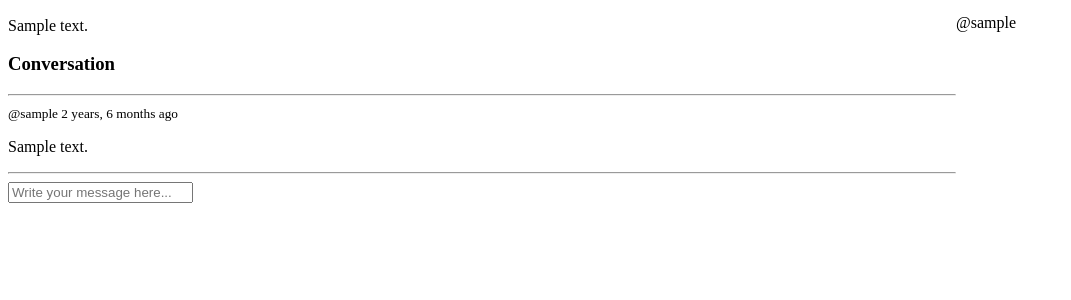
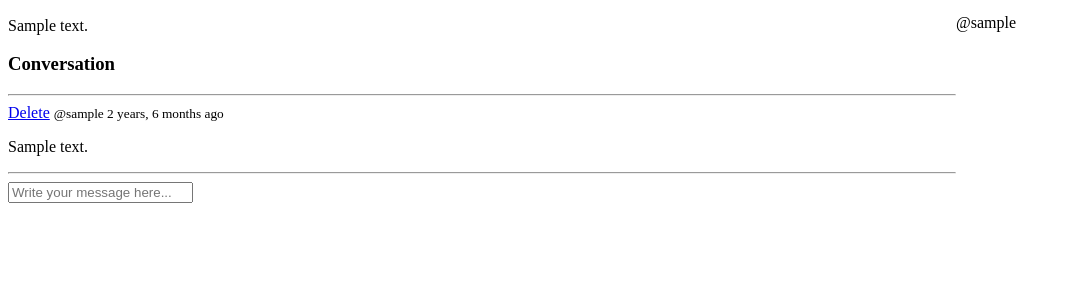
Before and after one commit to JustA3DObject/DevFriends, a Django app: page /room/1/ in a window 1280 px wide. Shown: the part 250-550 px from the top of the page, without its empty margins (0-1071 px from the left). Run offline with Django 4.2, Linux system fonts and the light colour scheme; a user stored in the database is signed in; tables that the repository leaves empty hold one stand-in row (values such as "Sample post").

Commit message:
Linked delete message view

```diff
--- a/devfriends/base/templates/base/room.html
+++ b/devfriends/base/templates/base/room.html
@@ -11,6 +11,10 @@
             <h3>Conversation</h3>
             <hr> {% for message in room_messages %}
             <div>
+
+                {% if request.user == message.user %}
+                <a href="{% url 'delete-message' message.id %}">Delete</a> {% endif %}
+
                 <small>@{{ message.user }}  {{ message.created|timesince }} ago</small>
                 <p>{{ message.body }}</p>
                 <hr>
--- a/devfriends/base/urls.py
+++ b/devfriends/base/urls.py
@@ -10,4 +10,5 @@ urlpatterns = [
     path('create-room/', views.createRoom, name="create-room"),
     path('update-room/<str:pk>/', views.updateRoom, name="update-room"),
     path('delete-room/<str:pk>/', views.deleteRoom, name="delete-room"),
+    path('delete-message/<str:pk>/', views.deleteMessage, name="delete-message"),
 ]
```
